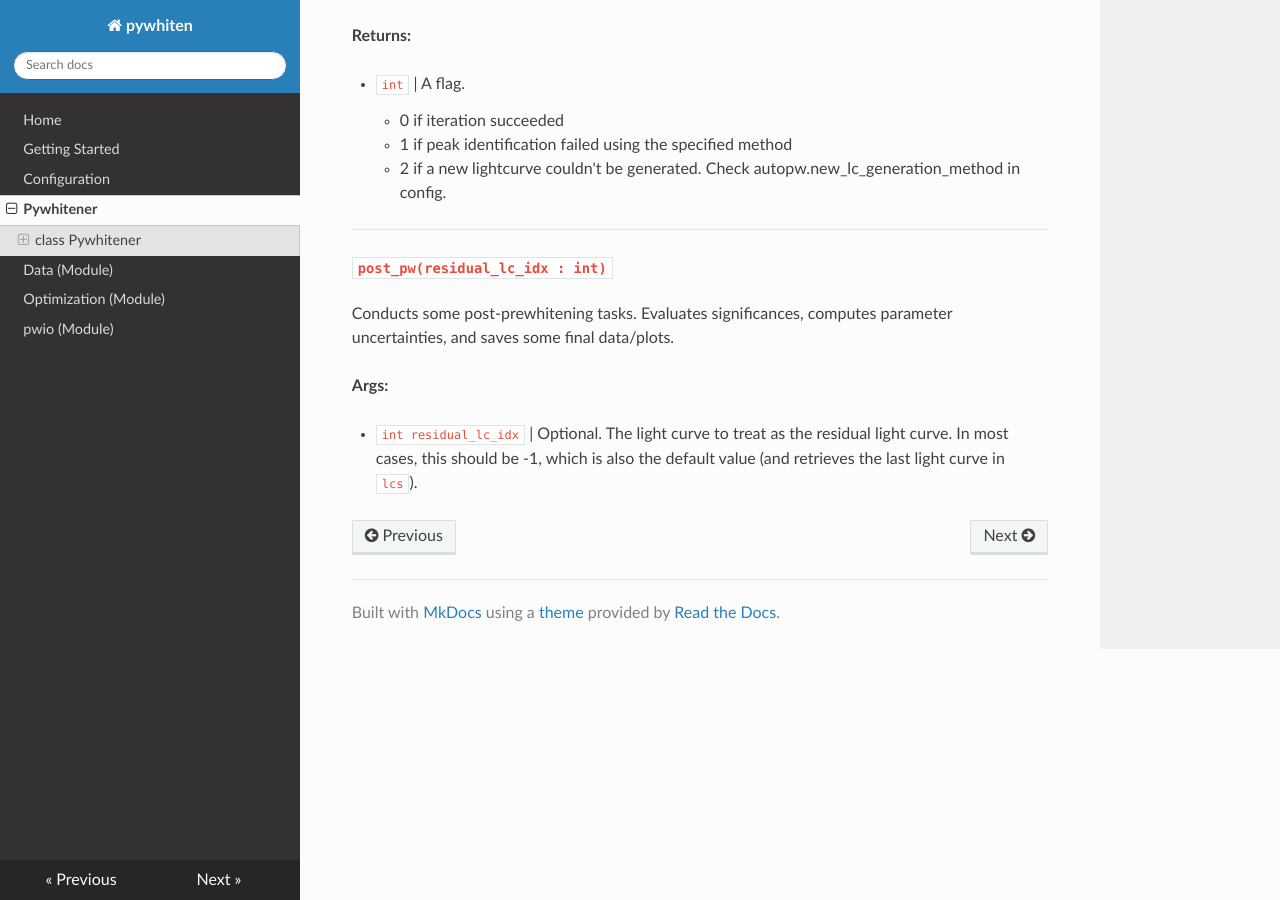
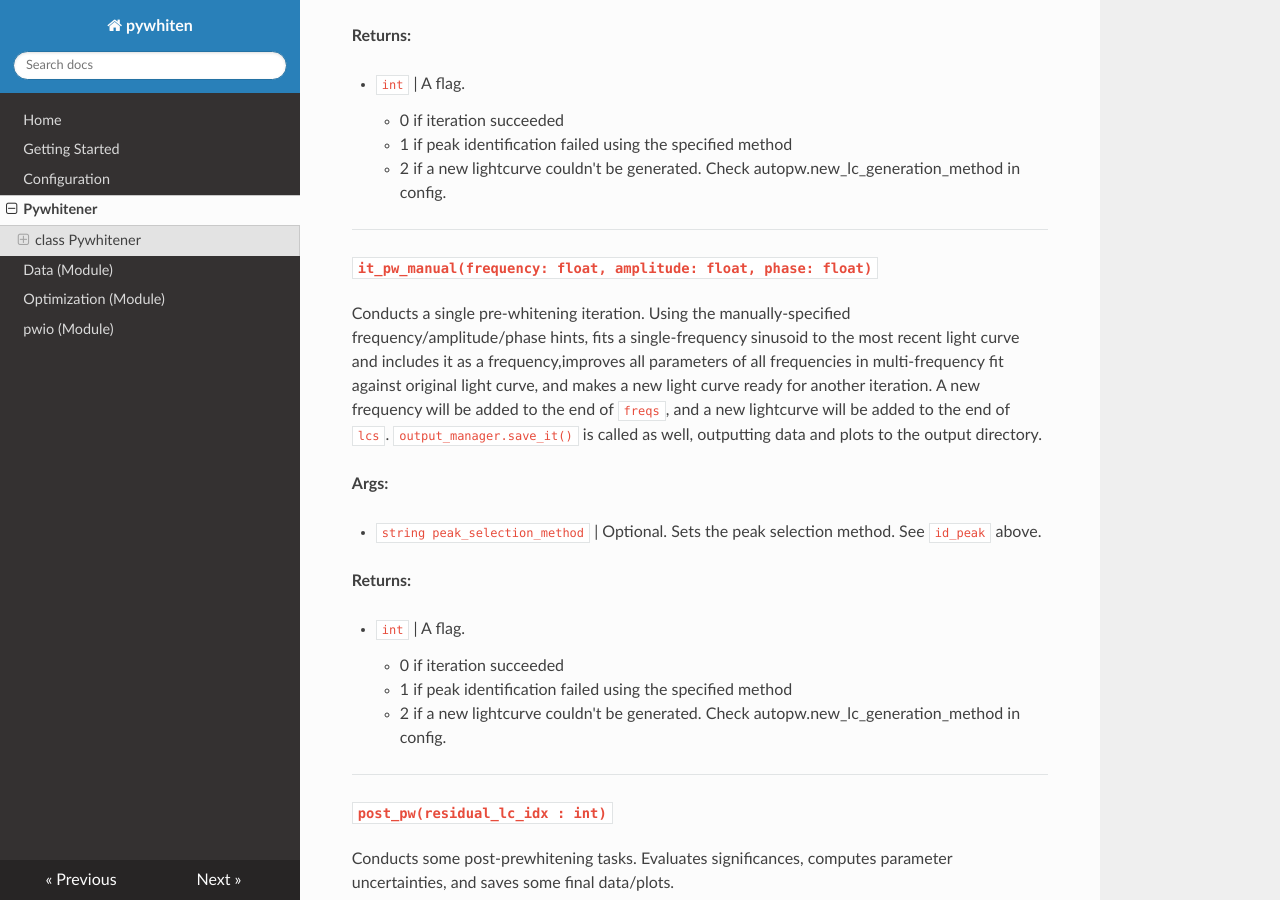
Before and after one commit to erikstacey/pywhiten, an MkDocs documentation site: the page built from docs/pywhitener.md, in a window 1280 px wide and 900 px high, scrolled down 2198 px. Built offline with MkDocs 1.6.1, drawn with Linux system fonts in a browser that asks for light colours; nearby versions of some CDN libraries.

Commit message:
Updated documentation to be in accordance with the added feature to manually specify a frequency hint.

````diff
--- a/docs/pywhitener.md
+++ b/docs/pywhitener.md
@@ -57,6 +57,22 @@ Conducts a single pre-whitening iteration. Identifies a candidate frequency/ampl
 
 ___
 
+#### ```it_pw_manual(frequency: float, amplitude: float, phase: float)```
+Conducts a single pre-whitening iteration. Using the manually-specified frequency/amplitude/phase hints, fits a single-frequency sinusoid to the most recent light curve and includes it as a frequency,improves all parameters of all frequencies in multi-frequency fit against original light curve, and makes a new light curve ready for another iteration. A new frequency will be added to the end of ```freqs```, and a new lightcurve will be added to the end of ```lcs```. ```output_manager.save_it()``` is called as well, outputting data and plots to the output directory.
+
+**Args:**
+
+* ```string peak_selection_method``` | Optional. Sets the peak selection method. See ```id_peak``` above.
+
+**Returns:**
+
+* ```int``` | A flag.
+    * 0 if iteration succeeded
+    * 1 if peak identification failed using the specified method
+    * 2 if a new lightcurve couldn't be generated. Check autopw.new_lc_generation_method in config.
+
+___
+
 #### ```post_pw(residual_lc_idx : int)```
 Conducts some post-prewhitening tasks. Evaluates significances, computes parameter uncertainties, and saves some final data/plots.
 
--- a/pyproject.toml
+++ b/pyproject.toml
@@ -4,10 +4,11 @@ build-backend = "setuptools.build_meta"
 
 [project]
 name = "pywhiten"
-version = "1.1.3"
+version = "1.1.4"
 authors = [
   { name="Erik Stacey", email="erik@erikstacey.com" },
 ]
+license = {text = "MIT"}
 description = "A python package for conducting Lomb-Scargle based prewhitening of stellar time series. "
 readme = "README.md"
 requires-python = ">=3.7"
--- a/setup.py
+++ b/setup.py
@@ -1,7 +1,7 @@
 from setuptools import setup, find_packages
 
 setup(name="pywhiten",
-      version="1.1.3",
+      version="1.1.4",
       description="A python package for conducting Lomb-Scargle-based prewhitening of stellar time series. ",
       url="https://www.github.com/erikstacey/pywhiten",
       author="Erik William Stacey",
````
Also changed, not shown: README.md (+9 -1 lines), docs/getting-started.md (+7 -0 lines).
